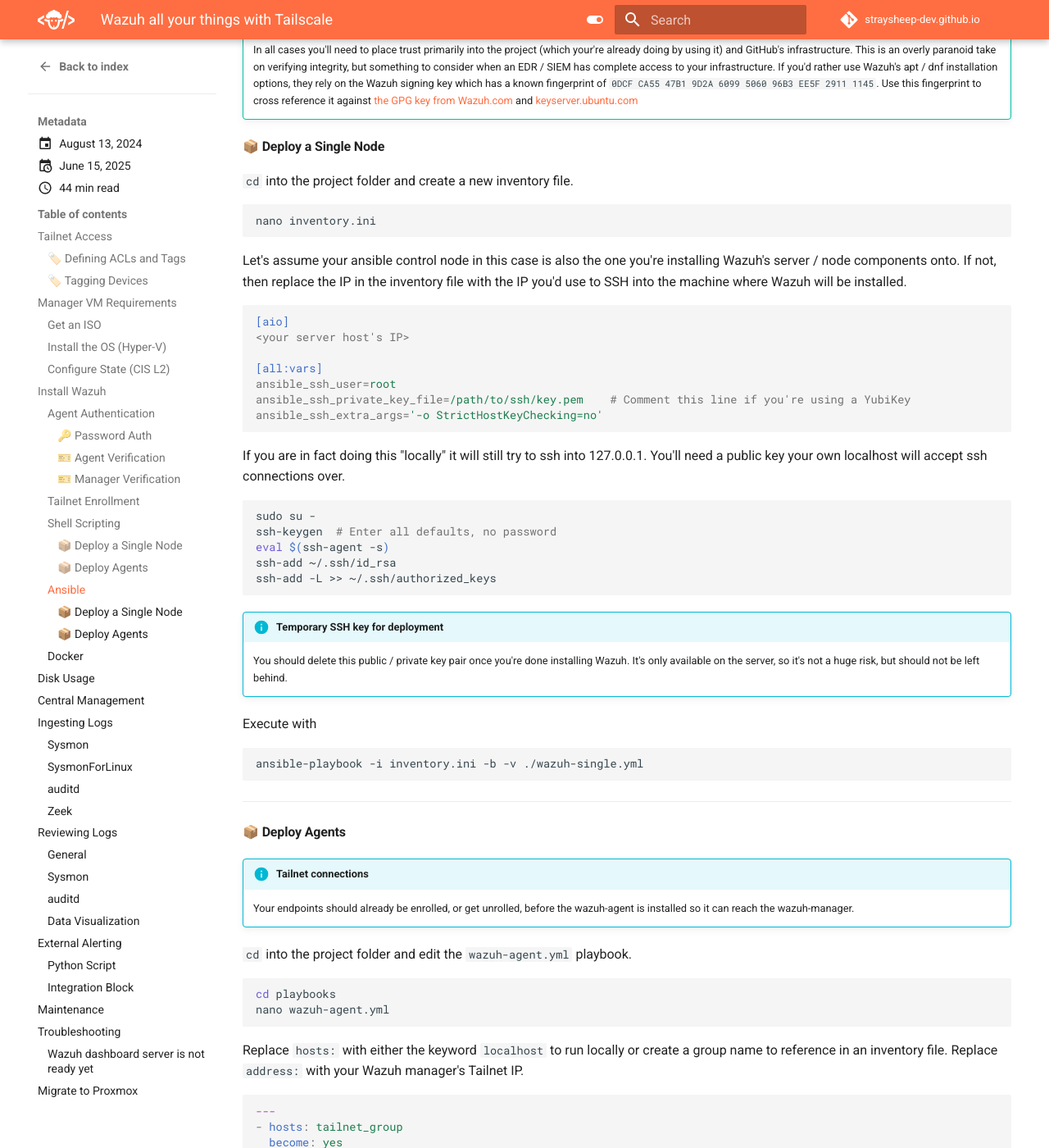
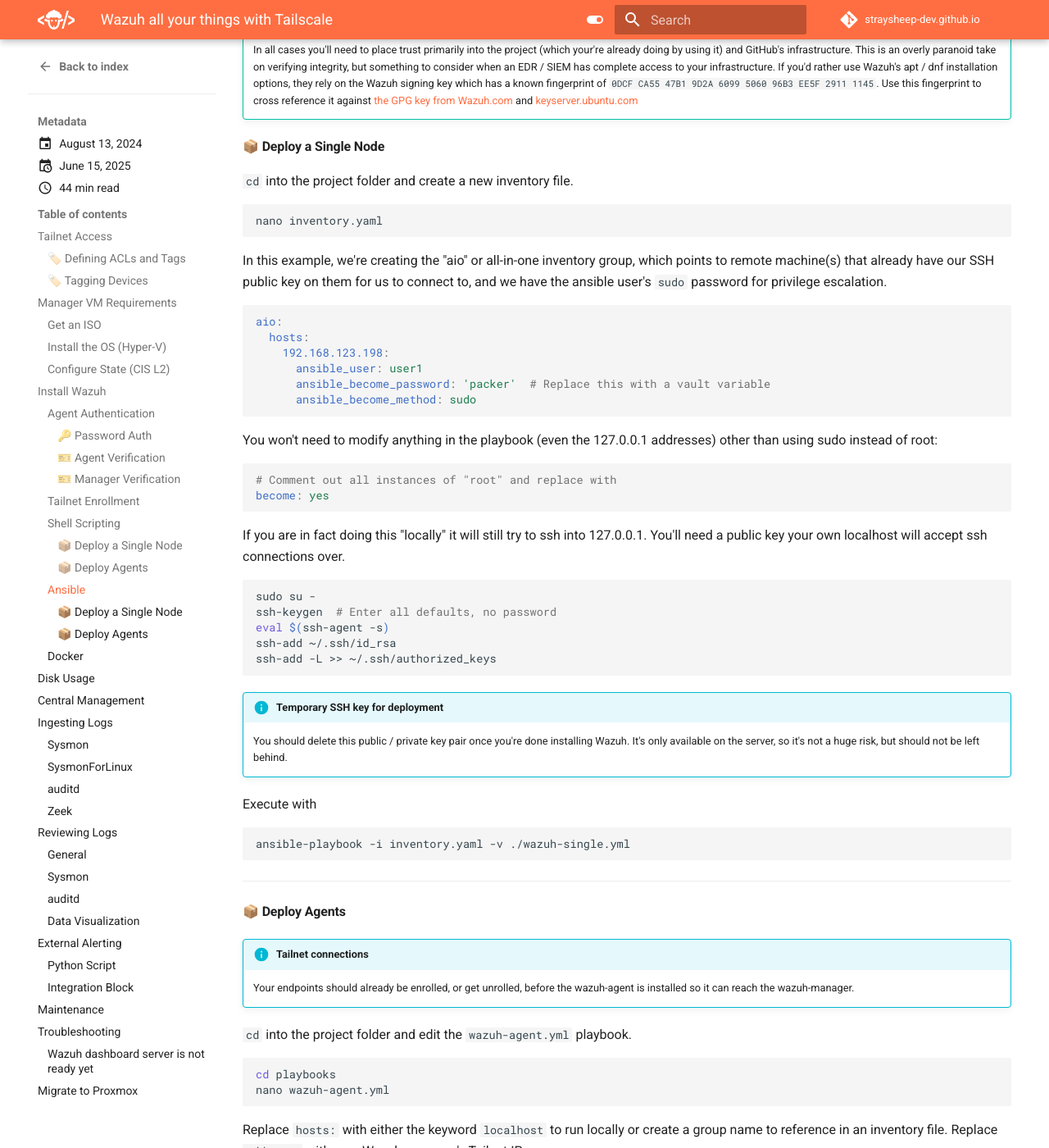
Before and after one commit to straysheep-dev/straysheep-dev.github.io, an MkDocs documentation site: the page built from docs/blog/posts/wazuh-tailscale.md, in a window 1280 px wide and 1400 px high, scrolled down 20071 px. Shown: the whole window at 82% size. Built offline with MkDocs 1.6.1 and Material for MkDocs 9.7.7, drawn with Linux system fonts in a browser that asks for light colours; comment, search, counter and statistics services are not loaded.

Commit message:
Update blog

````diff
--- a/docs/blog/posts/wazuh-tailscale.md
+++ b/docs/blog/posts/wazuh-tailscale.md
@@ -669,19 +669,25 @@
 `cd` into the project folder and create a new inventory file.
 
 ```bash
-nano inventory.ini
-```
-
-Let's assume your ansible control node in this case is also the one you're installing Wazuh's server / node components onto. If not, then replace the IP in the inventory file with the IP you'd use to SSH into the machine where Wazuh will be installed.
-
-```ini
-[aio]
-<your server host's IP>
-
-[all:vars]
-ansible_ssh_user=root
-ansible_ssh_private_key_file=/path/to/ssh/key.pem    # Comment this line if you're using a YubiKey
-ansible_ssh_extra_args='-o StrictHostKeyChecking=no'
+nano inventory.yaml
+```
+
+In this example, we're creating the "aio" or all-in-one inventory group, which points to remote machine(s) that already have our SSH public key on them for us to connect to, and we have the ansible user's `sudo` password for privilege escalation.
+
+```yaml
+aio:
+  hosts:
+    192.168.123.198:
+      ansible_user: user1
+      ansible_become_password: 'packer'  # Replace this with a vault variable
+      ansible_become_method: sudo
+```
+
+You won't need to modify anything in the playbook (even the 127.0.0.1 addresses) other than using sudo instead of root:
+
+```yaml
+# Comment out all instances of "root" and replace with
+become: yes
 ```
 
 If you are in fact doing this "locally" it will still try to ssh into 127.0.0.1. You'll need a public key your own localhost will accept ssh connections over.
@@ -701,7 +707,7 @@
 Execute with
 
 ```bash
-ansible-playbook -i inventory.ini -b -v ./wazuh-single.yml
+ansible-playbook -i inventory.yaml -v ./wazuh-single.yml
 ```
 
 ---
````
